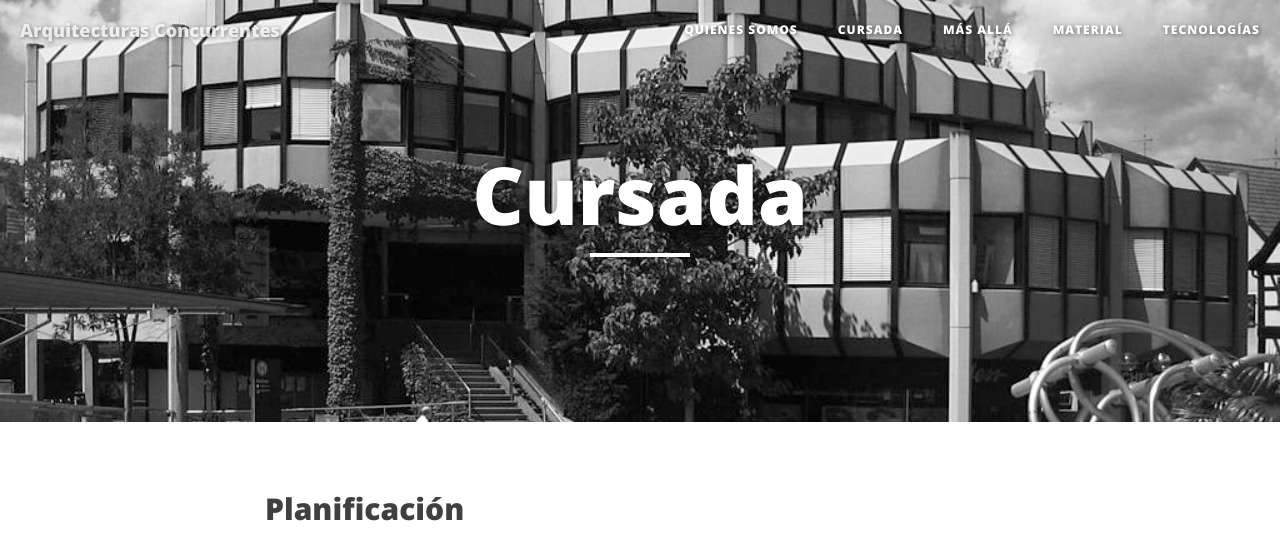
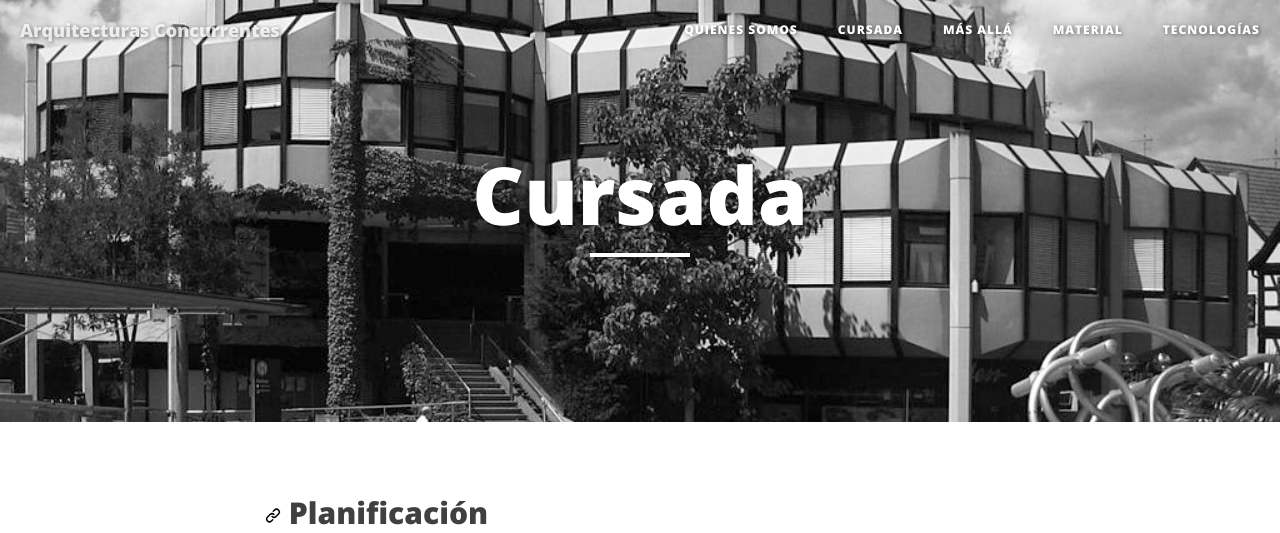
Before and after one commit to arquitecturas-concurrentes/arquitecturas-concurrentes.github.io, a Jekyll site: the page built from cursada.md, in a window 1280 px wide. Shown: the top 533 px of the page. Built offline with Jekyll 4.4.1, drawn with Linux system fonts in a browser that asks for light colours; nearby versions of some CDN libraries; grey boxes are pictures that could not be loaded.

Commit message:
#16 add permalinks octolinks

```diff
--- a/_config.yml
+++ b/_config.yml
@@ -7,13 +7,15 @@
 github_username: "arquitecturas-concurrentes"
 
 # Build settings
-markdown: kramdown
-highlighter: rouge
 permalink: pretty
-gems: [jekyll-paginate, rouge]
 paginate: 5
 paginate_path: blog/page:num
 exclude: ["less","node_modules","Gruntfile.js","package.json","README.md"]
-plugins: ['jekyll-paginate', 'rouge']
+plugins: ['jekyll-paginate', 'rouge', 'kramdown']
+highlighter: rouge
+markdown: kramdown
 kramdown:
-    auto_ids: true
+ input: GFM
+ auto_ids: true
+ hard_wrap: false
+ syntax_highlighter: rouge
--- /dev/null
+++ b/_includes/anchor_headings.html
@@ -0,0 +1,152 @@
+{% capture headingsWorkspace %}
+  {% comment %}
+    Copyright (c) 2018 Vladimir "allejo" Jimenez
+
+    Permission is hereby granted, free of charge, to any person
+    obtaining a copy of this software and associated documentation
+    files (the "Software"), to deal in the Software without
+    restriction, including without limitation the rights to use,
+    copy, modify, merge, publish, distribute, sublicense, and/or sell
+    copies of the Software, and to permit persons to whom the
+    Software is furnished to do so, subject to the following
+    conditions:
+
+    The above copyright notice and this permission notice shall be
+    included in all copies or substantial portions of the Software.
+
+    THE SOFTWARE IS PROVIDED "AS IS", WITHOUT WARRANTY OF ANY KIND,
+    EXPRESS OR IMPLIED, INCLUDING BUT NOT LIMITED TO THE WARRANTIES
+    OF MERCHANTABILITY, FITNESS FOR A PARTICULAR PURPOSE AND
+    NONINFRINGEMENT. IN NO EVENT SHALL THE AUTHORS OR COPYRIGHT
+    HOLDERS BE LIABLE FOR ANY CLAIM, DAMAGES OR OTHER LIABILITY,
+    WHETHER IN AN ACTION OF CONTRACT, TORT OR OTHERWISE, ARISING
+    FROM, OUT OF OR IN CONNECTION WITH THE SOFTWARE OR THE USE OR
+    OTHER DEALINGS IN THE SOFTWARE.
+  {% endcomment %}
+  {% comment %}
+    Version 1.0.9
+      https://github.com/allejo/jekyll-anchor-headings
+
+    "Be the pull request you wish to see in the world." ~Ben Balter
+
+    Usage:
+      {% include anchor_headings.html html=content anchorBody="#" %}
+
+    Parameters:
+      * html          (string) - the HTML of compiled markdown generated by kramdown in Jekyll
+
+    Optional Parameters:
+      * beforeHeading (bool)   : false  - Set to true if the anchor should be placed _before_ the heading's content
+      * headerAttrs   (string) :  ''    - Any custom HTML attributes that will be added to the heading tag; you may NOT use `id`;
+                                          the `%heading%` and `%html_id%` placeholders are available
+      * anchorAttrs   (string) :  ''    - Any custom HTML attributes that will be added to the `<a>` tag; you may NOT use `href`, `class` or `title`;
+                                          the `%heading%` and `%html_id%` placeholders are available
+      * anchorBody    (string) :  ''    - The content that will be placed inside the anchor; the `%heading%` placeholder is available
+      * anchorClass   (string) :  ''    - The class(es) that will be used for each anchor. Separate multiple classes with a space
+      * anchorTitle   (string) :  ''    - The `title` attribute that will be used for anchors
+      * h_min         (int)    :  1     - The minimum header level to build an anchor for; any header lower than this value will be ignored
+      * h_max         (int)    :  6     - The maximum header level to build an anchor for; any header greater than this value will be ignored
+      * bodyPrefix    (string) :  ''    - Anything that should be inserted inside of the heading tag _before_ its anchor and content
+      * bodySuffix    (string) :  ''    - Anything that should be inserted inside of the heading tag _after_ its anchor and content
+
+    Output:
+      The original HTML with the addition of anchors inside of all of the h1-h6 headings.
+  {% endcomment %}
+
+  {% assign minHeader = include.h_min | default: 1 %}
+  {% assign maxHeader = include.h_max | default: 6 %}
+  {% assign beforeHeading = include.beforeHeading %}
+  {% assign nodes = include.html | split: '<h' %}
+
+  {% capture edited_headings %}{% endcapture %}
+
+  {% for _node in nodes %}
+    {% capture node %}{{ _node | strip }}{% endcapture %}
+
+    {% if node == "" %}
+      {% continue %}
+    {% endif %}
+
+    {% assign nextChar = node | replace: '"', '' | strip | slice: 0, 1 %}
+    {% assign headerLevel = nextChar | times: 1 %}
+
+    <!-- If the level is cast to 0, it means it's not a h1-h6 tag, so let's see if we need to fix it -->
+    {% if headerLevel == 0 %}
+      <!-- Split up the node based on closing angle brackets and get the first one. -->
+      {% assign firstChunk = node | split: '>' | first %}
+
+      <!-- If the first chunk does NOT contain a '<', that means we've broken another HTML tag that starts with 'h' -->
+      {% unless firstChunk contains '<' %}
+        {% capture node %}<h{{ node }}{% endcapture %}
+      {% endunless %}
+
+      {% capture edited_headings %}{{ edited_headings }}{{ node }}{% endcapture %}
+      {% continue %}
+    {% endif %}
+
+    {% capture _closingTag %}</h{{ headerLevel }}>{% endcapture %}
+    {% assign _workspace = node | split: _closingTag %}
+    {% assign _idWorkspace = _workspace[0] | split: 'id="' %}
+    {% assign _idWorkspace = _idWorkspace[1] | split: '"' %}
+    {% assign html_id = _idWorkspace[0] %}
+
+    {% capture _hAttrToStrip %}{{ _workspace[0] | split: '>' | first }}>{% endcapture %}
+    {% assign header = _workspace[0] | replace: _hAttrToStrip, '' %}
+
+    <!-- Build the anchor to inject for our heading -->
+    {% capture anchor %}{% endcapture %}
+
+    {% if html_id and headerLevel >= minHeader and headerLevel <= maxHeader %}
+      {% assign escaped_header = header | strip_html %}
+
+      {% if include.headerAttrs %}
+        {% capture _hAttrToStrip %}{{ _hAttrToStrip | split: '>' | first }} {{ include.headerAttrs | replace: '%heading%', escaped_header | replace: '%html_id%', html_id }}>{% endcapture %}
+      {% endif %}
+
+      {% capture anchor %}href="#{{ html_id }}"{% endcapture %}
+
+      {% if include.anchorClass %}
+        {% capture anchor %}{{ anchor }} class="{{ include.anchorClass }}"{% endcapture %}
+      {% endif %}
+
+      {% if include.anchorTitle %}
+        {% capture anchor %}{{ anchor }} title="{{ include.anchorTitle | replace: '%heading%', escaped_header }}"{% endcapture %}
+      {% endif %}
+
+      {% if include.anchorAttrs %}
+        {% capture anchor %}{{ anchor }} {{ include.anchorAttrs | replace: '%heading%', escaped_header | replace: '%html_id%', html_id }}{% endcapture %}
+      {% endif %}
+
+      {% capture anchor %}<a {{ anchor }}>{{ include.anchorBody | replace: '%heading%', escaped_header | default: '' }}</a>{% endcapture %}
+
+      <!-- In order to prevent adding extra space after a heading, we'll let the 'anchor' value contain it -->
+      {% if beforeHeading %}
+        {% capture anchor %}{{ anchor }} {% endcapture %}
+      {% else %}
+        {% capture anchor %} {{ anchor }}{% endcapture %}
+      {% endif %}
+    {% endif %}
+
+    {% capture new_heading %}
+      <h{{ _hAttrToStrip }}
+        {{ include.bodyPrefix }}
+        {% if beforeHeading %}
+          {{ anchor }}{{ header }}
+        {% else %}
+          {{ header }}{{ anchor }}
+        {% endif %}
+        {{ include.bodySuffix }}
+      </h{{ headerLevel }}>
+    {% endcapture %}
+
+    <!--
+    If we have content after the `</hX>` tag, then we'll want to append that here so we don't lost any content.
+    -->
+    {% assign chunkCount = _workspace | size %}
+    {% if chunkCount > 1 %}
+      {% capture new_heading %}{{ new_heading }}{{ _workspace | last }}{% endcapture %}
+    {% endif %}
+
+    {% capture edited_headings %}{{ edited_headings }}{{ new_heading }}{% endcapture %}
+  {% endfor %}
+{% endcapture %}{% assign headingsWorkspace = '' %}{{ edited_headings | strip }}
--- a/_layouts/default.html
+++ b/_layouts/default.html
@@ -7,7 +7,7 @@
 
     {% include nav.html %}
 
-    {{ content }}
+    {% include anchor_headings.html anchorBody="<svg class='octicon' viewBox='0 0 16 16' version='1.1' width='16' height='32' aria-hidden='true'><path fill-rule='evenodd' d='M7.775 3.275a.75.75 0 001.06 1.06l1.25-1.25a2 2 0 112.83 2.83l-2.5 2.5a2 2 0 01-2.83 0 .75.75 0 00-1.06 1.06 3.5 3.5 0 004.95 0l2.5-2.5a3.5 3.5 0 00-4.95-4.95l-1.25 1.25zm-4.69 9.64a2 2 0 010-2.83l2.5-2.5a2 2 0 012.83 0 .75.75 0 001.06-1.06 3.5 3.5 0 00-4.95 0l-2.5 2.5a3.5 3.5 0 004.95 4.95l1.25-1.25a.75.75 0 00-1.06-1.06l-1.25 1.25a2 2 0 01-2.83 0z'></path></svg>" html=content  beforeHeading=true %}
 
     {% include footer.html %}
 
--- a/css/clean-blog.css
+++ b/css/clean-blog.css
@@ -401,3 +401,7 @@
 .navbar-fixed-top .navbar-collapse {
   text-shadow: 1px 1px 4px rgba(0,0,0,0.5);
 }
+
+svg.octicon {
+  padding-top: 15px;
+}
--- a/cursada.md
+++ b/cursada.md
@@ -24,21 +24,21 @@
 <a href="https://groups.google.com/forum/#!forum/arquitecturas-concurrentes/join">Unirse al grupo</a>
 
 
-## Discord
+## Discord ##
 
 Para las practicas y consultas menos formales, nos vamos a estar manejando por medio de nuestro canal de discord.
 
-## Clases Remoto
+## Clases Remoto ##
 
 Durante el 1C 2021, las clases se daran de manera remota utilizando Google Meet.
 
-## Trabajos Prácticos
+## Trabajos Prácticos ##
 
 * [Práctica 0 - Puma en MRI y JVM](https://github.com/arquitecturas-concurrentes/iasc-practica-ruby)
 * [Práctica 1 - Cuando Viene](https://github.com/arquitecturas-concurrentes/practica_cps_promises_cuando_viene)
 * [Práctica 2 - STM ](https://github.com/arquitecturas-concurrentes/iasc-stm-practica)
 * [Práctica 3 - Image Finder](https://github.com/arquitecturas-concurrentes/iasc-elixir-image-finder)
 
-# Trabajo Práctico Cuatrimestral
+# Trabajo Práctico Cuatrimestral #
 
 * [TP 2C 2020 - TBA]()
```
Also changed, not shown: Gemfile.lock.
